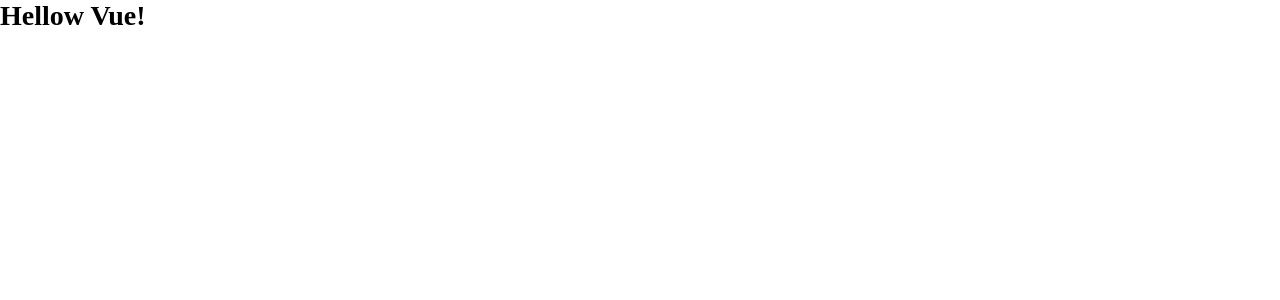
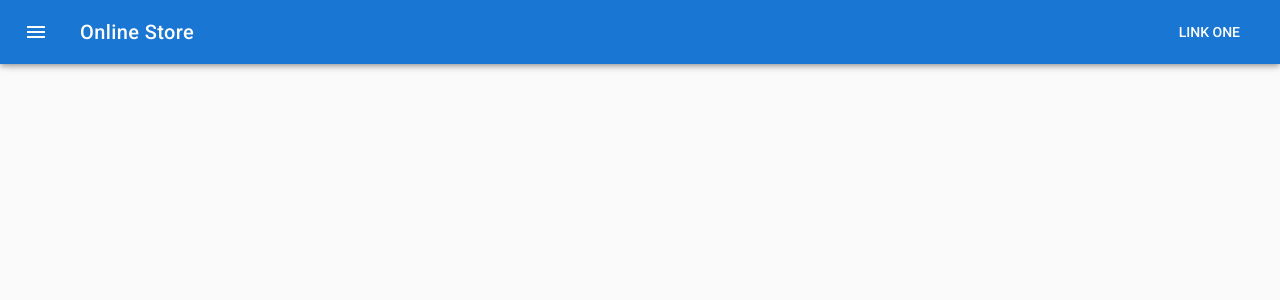
Before and after one commit to alte0/udemy-online-store-vuejs, a Vue app: page / in a window 1280 px wide. Shown: the top 300 px of the page. Built offline with nearby package versions, Linux system fonts and the light colour scheme.

Commit message:
Создание навигационного меню

```diff
--- a/package.json
+++ b/package.json
@@ -5,7 +5,7 @@
   "author": "m.dmitriev <makc-dmv@yandex.ru>",
   "private": true,
   "scripts": {
-    "dev": "webpack-dev-server --inline --progress --config build/webpack.dev.conf.js",
+    "dev": "webpack-dev-server --inline --progress --config build/webpack.dev.conf.js --open",
     "start": "npm run dev",
     "lint": "eslint --ext .js,.vue src",
     "build": "node build/build.js"
--- a/src/App.vue
+++ b/src/App.vue
@@ -1,7 +1,15 @@
 <template>
-  <h1>Hellow Vue!</h1>
+<v-app>
+  <Navbar></Navbar>
+</v-app>
 </template>
 
 <script>
+import Navbar from './components/Navbar'
 
+export default {
+  components: {
+    Navbar
+  }
+}
 </script>
--- /dev/null
+++ b/src/components/Navbar.vue
@@ -0,0 +1,24 @@
+<template>
+  <div>
+    <v-navigation-drawer app temporary></v-navigation-drawer>
+    <v-toolbar app dark color="primary">
+      <v-toolbar-side-icon></v-toolbar-side-icon>
+      <v-toolbar-title>Online Store</v-toolbar-title>
+      <v-spacer></v-spacer>
+      <v-toolbar-items class="hidden-sm-and-down">
+        <v-btn flat>Link One</v-btn>
+      </v-toolbar-items>
+    </v-toolbar>
+    <v-content>
+
+        <router-view></router-view>
+
+    </v-content>
+  </div>
+</template>
+
+<script>
+export default {
+
+}
+</script>
```
